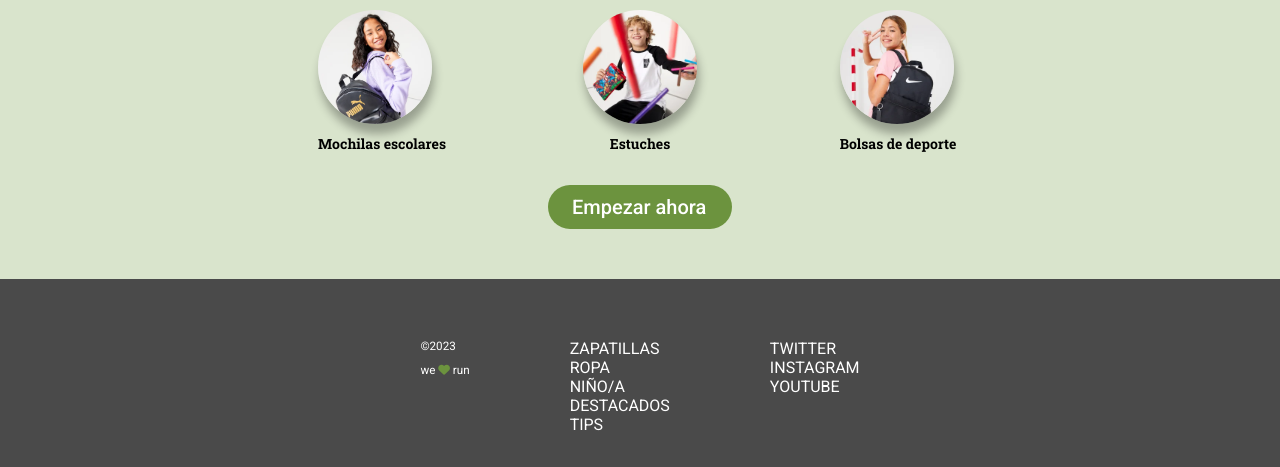
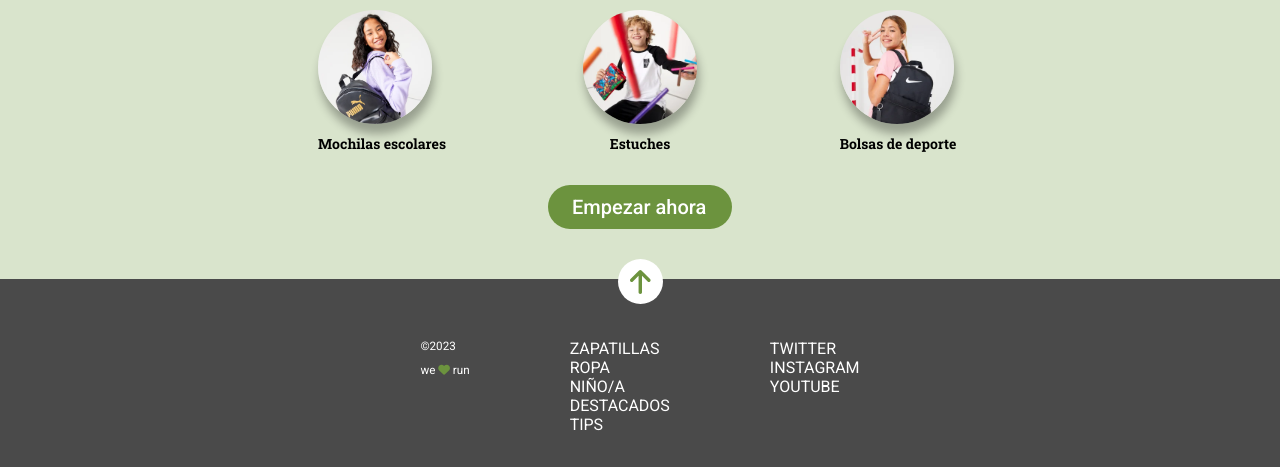
Before and after one commit to Adalab/modulo-1-evaluacion-final-JenniferRomanMuerte, a website built with Vite: page src/index.html in a window 1280 px wide. Shown: the part 1183-1650 px from the top of the page. Built offline with nearby package versions, Linux system fonts and the light colour scheme.

Commit message:
Adjust redirects

```diff
--- a/src/index.html
+++ b/src/index.html
@@ -3,7 +3,7 @@
   <head>
     <meta charset="UTF-8" />
     <meta name="viewport" content="width=device-width, initial-scale=1" />
-    <title>Adalab Web Starter Kit</title>
+    <title>Vuelta al cole</title>
     <link rel="preconnect" href="https://fonts.googleapis.com" />
     <link rel="preconnect" href="https://fonts.gstatic.com" crossorigin />
     <link
--- a/src/partials/back_to_school.html
+++ b/src/partials/back_to_school.html
@@ -1,4 +1,4 @@
-<section class="section__school">
+<section id="school" class="section__school">
   <h3 class="section__school--h3">Prepáralos con tus marcas favoritas!</h3>
   <h2 class="section__school--h2">VUELTA AL COLE</h2>
   <section class="section__school--articles">
--- a/src/partials/footer.html
+++ b/src/partials/footer.html
@@ -1,4 +1,5 @@
-<footer class="footer">
+<footer  class="footer">
+  <a href="#hero" class="footer__link"></a>
   <nav class="footer__links">
     <a href="https://adalab.es/" class="footer__links--link">ZAPATILLAS</a>
     <a href="https://adalab.es/" class="footer__links--link">ROPA</a>
--- a/src/partials/hero.html
+++ b/src/partials/hero.html
@@ -1,5 +1,5 @@
-<section class="section__hero">
+<section id="hero" class="section__hero">
   <h1 class="section__hero--title">COMIENZOS COMPARTIDOS</h1>
   <h2 class="section__hero--subtitle">Todo lo que necesitan para volver al cole con ilusión</h2>
-  <a href="#footer" class="section__hero--link"></a>
+  <a href="#school" class="section__hero--link"></a>
 </section>
--- a/src/scss/core/_reset.scss
+++ b/src/scss/core/_reset.scss
@@ -6,4 +6,6 @@
 
 html {
   font-size: 62.5%;
+  scroll-behavior: smooth;
+
 }
--- a/src/scss/layout/_footer.scss
+++ b/src/scss/layout/_footer.scss
@@ -13,10 +13,23 @@
   padding-top: 6rem;
   padding-bottom: 3.3rem;
   gap: 2.8rem;
+  position: relative;
   @media (min-width: var.$media_tablet) {
     flex-direction: row;
     align-items: flex-start;
     gap: 10rem;
+  }
+  &__link{
+    width: 4.5rem;
+    height: 4.5rem;
+    background-image:url("../../../public/images/ico-arrow.svg");
+    background-repeat: no-repeat;
+    background-position: center;
+    background-color: var.$color_white;
+    border-radius:50%;
+    padding:2rem;
+    top: -2rem;
+    position: absolute;
   }
   &__links {
     display: flex;
```
